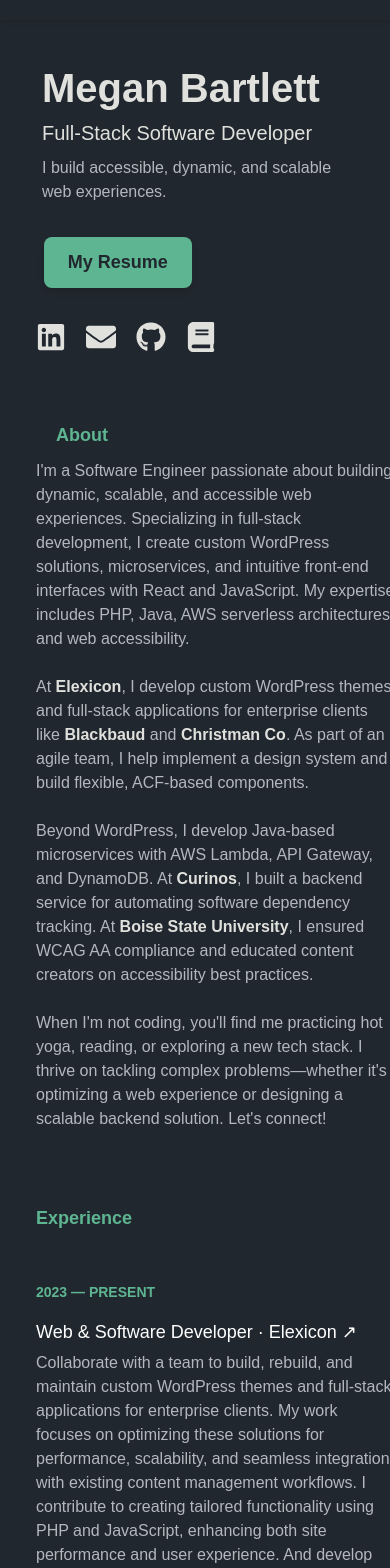
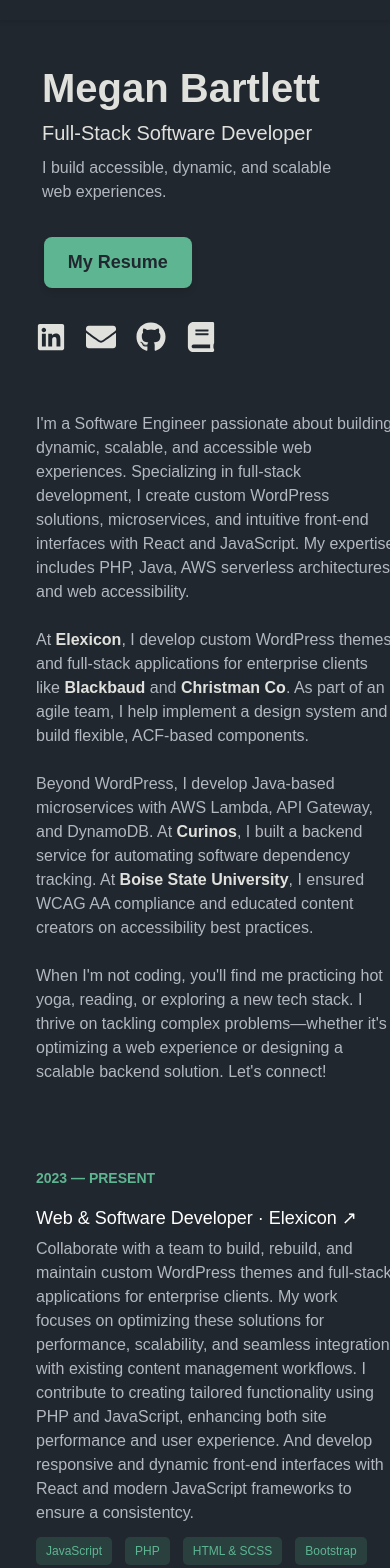
Before and after one commit to magoozz/portfolio, a Next.js app: page / in a window 390 px wide. Shown: the top 1568 px of the page. Built offline with nearby package versions, Linux system fonts and the light colour scheme.

Commit message:
remove mobile titles for now

```diff
--- a/src/app/globals.css
+++ b/src/app/globals.css
@@ -579,7 +579,7 @@ section:last-of-type {
     .mobile-title {
       color: #5eb591;
       display: block;
-      padding: 10px 20px;
+
       font-size: 18px;
       font-weight: bold;
     }
--- a/src/app/page.tsx
+++ b/src/app/page.tsx
@@ -43,9 +43,6 @@ const StickyHeader = () => {
       {/* About Section */}
       <section id="about" data-title="About">
         <div className="about">
-          <div className="mobile-title">
-            About
-          </div>
           <div className="about-content">
             <p>
               I&apos;m a Software Engineer passionate about building dynamic, scalable, and accessible web experiences.
@@ -78,9 +75,6 @@ const StickyHeader = () => {
       {/* Experience Section */}
       <section id="experience" data-title="Experience">
         <div className="experience">
-        <div className="mobile-title">
-            Experience
-          </div>
           <ExperienceItem
             dateRange="2023 — Present"
             title="Web & Software Developer"
@@ -128,9 +122,6 @@ const StickyHeader = () => {
 
       {/* Projects Section */}
       <section id="projects" data-title="Projects">
-      <div className="mobile-title">
-            Projects
-          </div>
         <div className="projects">
           <ProjectItem
             title="Blackbaud Site Rebuild and Maintnence"
```
